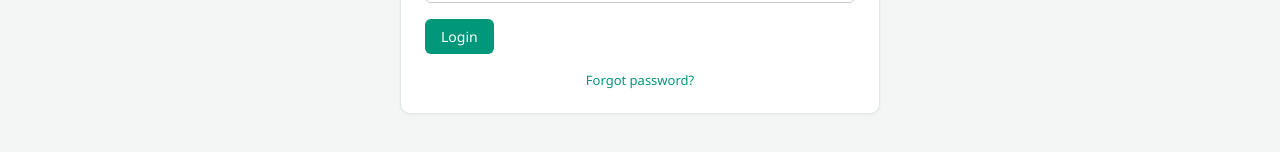
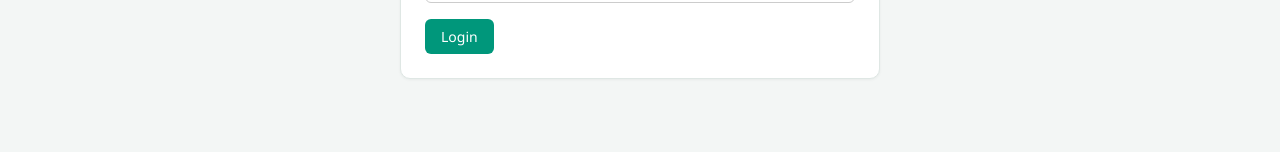
Before and after one commit to hapthse05058/auto-check-exercise-website, a React (Vite) app: page /login in a window 1280 px wide. Shown: the part 378-530 px from the top of the page. Built offline with nearby package versions, Linux system fonts and the light colour scheme.

Commit message:
edit default port, hide forgot password function

```diff
--- a/src/pages/LoginPage.jsx
+++ b/src/pages/LoginPage.jsx
@@ -113,9 +113,10 @@
             >
               Login
             </button>
-            <div className="forgot-password-link">
+            {/* hide function from UI, but keep it in case we want to add it back later */}
+            {/* <div className="forgot-password-link">
               <Link to="/forgot-password">Forgot password?</Link>
-            </div>
+            </div> */}
           </div>
         )}
         {status.text && (
--- a/vite.config.js
+++ b/vite.config.js
@@ -4,6 +4,6 @@
 export default defineConfig({
   plugins: [react()],
   server: {
-    port: 5173,
+    port: 4200,
   },
 });
```
